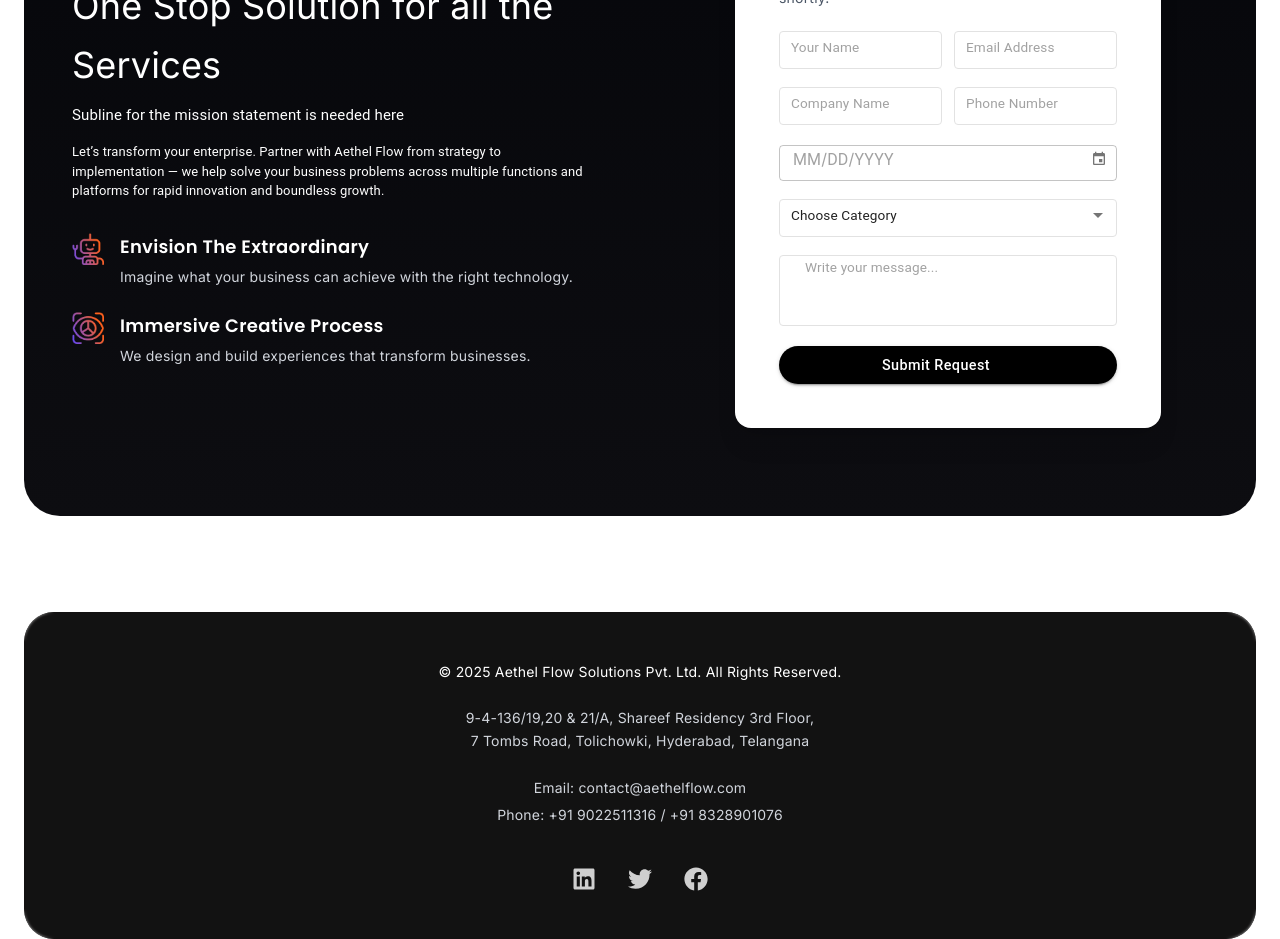
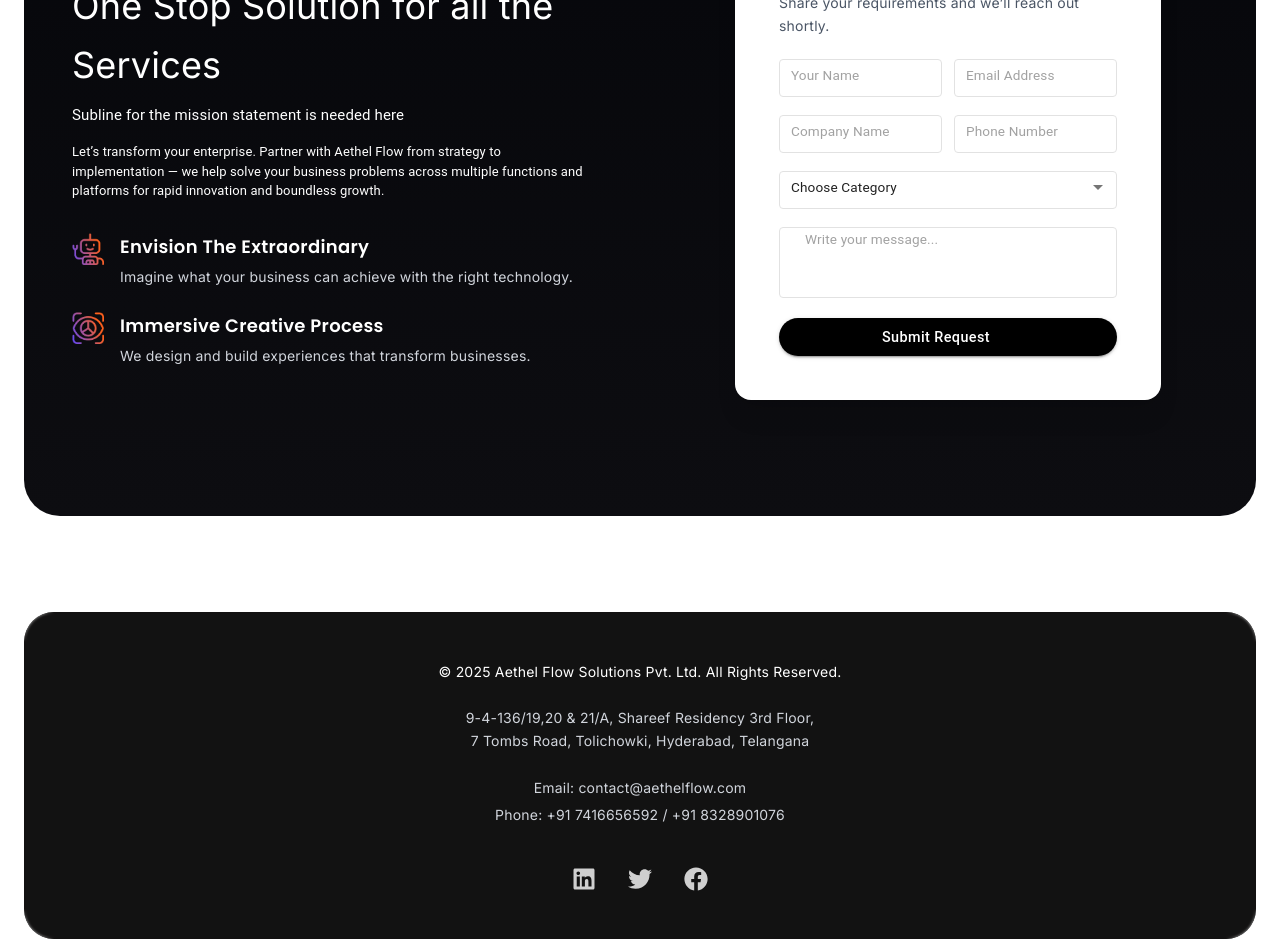
Before and after one commit to aethelflow-solutions/AethelSite, a Next.js app: page / in a window 1280 px wide. Shown: the part 3880-4819 px from the top of the page. Built offline with nearby package versions, Linux system fonts and the light colour scheme; some icons are missing.

Commit message:
footer number updated

```diff
--- a/app/components/ContactForm.tsx
+++ b/app/components/ContactForm.tsx
@@ -3,10 +3,7 @@
 import React, { useState, useCallback, useRef, useEffect } from "react";
 import { TextField, MenuItem, Button, Card } from "@mui/material";
 import ArrowForwardIcon from "@mui/icons-material/ArrowForward";
-import { LocalizationProvider } from "@mui/x-date-pickers/LocalizationProvider";
-import { AdapterDayjs } from "@mui/x-date-pickers/AdapterDayjs";
-import { DatePicker } from "@mui/x-date-pickers/DatePicker";
-import { Dayjs } from "dayjs";
+import emailjs from "@emailjs/browser";
 
 interface FormData {
   name: string;
@@ -65,16 +62,22 @@
     return () => obs.disconnect();
   }, []);
 
-  const validateForm = useCallback(() => {
-    const e: FormErrors = {};
-    if (!form.name.trim()) e.name = "Name is required";
-    if (!form.email.trim()) e.email = "Email is required";
-    else if (!EMAIL_REGEX.test(form.email)) e.email = "Invalid email";
-    if (!form.phone.trim()) e.phone = "Phone is required";
-    else if (!PHONE_REGEX.test(form.phone)) e.phone = "Invalid phone";
-    if (!form.message.trim()) e.message = "Message is required";
-    setErrors(e);
-    return Object.keys(e).length === 0;
+  const validateForm = useCallback((): boolean => {
+    const newErrors: FormErrors = {};
+
+    if (!form.name.trim()) newErrors.name = "Name is required";
+    if (!form.email.trim()) newErrors.email = "Email is required";
+    else if (!EMAIL_REGEX.test(form.email))
+      newErrors.email = "Please enter a valid email";
+
+    if (!form.phone.trim()) newErrors.phone = "Phone is required";
+    else if (!PHONE_REGEX.test(form.phone))
+      newErrors.phone = "Please enter a valid phone number";
+
+    if (!form.message.trim()) newErrors.message = "Message is required";
+
+    setErrors(newErrors);
+    return Object.keys(newErrors).length === 0;
   }, [form]);
 
   const handleChange = (e: React.ChangeEvent<HTMLInputElement>) => {
@@ -82,13 +85,50 @@
     setForm((p) => ({ ...p, [name]: value }));
   };
 
-  const handleSubmit = async (e: React.FormEvent) => {
+  const handleSubmit = async (e: React.FormEvent<HTMLFormElement>) => {
     e.preventDefault();
     if (!validateForm()) return;
+
     setSubmitting(true);
-    await new Promise((r) => setTimeout(r, 800));
-    setForm(initialFormState);
-    setSubmitting(false);
+    try {
+      const contactTemplateParams = {
+        from_name: form.name,
+        from_email: form.email,
+        company: form.company || "N/A",
+        phone: form.phone || "N/A",
+        service: form.service,
+        message: form.message,
+        reply_to_email: process.env.NEXT_PUBLIC_EMAILJS_REPLY_TO_EMAIL!,
+      };
+
+      const response = await emailjs.send(
+        process.env.NEXT_PUBLIC_EMAILJS_SERVICE_ID!,
+        process.env.NEXT_PUBLIC_EMAILJS_CONTACT_TEMPLATE_ID!,
+        contactTemplateParams,
+        process.env.NEXT_PUBLIC_EMAILJS_PUBLIC_KEY
+      );
+
+      if (response.status === 200) {
+        setForm(initialFormState);
+
+        const welcomeTemplateParams = {
+          from_name: form.name,
+          from_email: form.email,
+          service: form.service,
+        };
+
+        await emailjs.send(
+          process.env.NEXT_PUBLIC_EMAILJS_SERVICE_ID!,
+          process.env.NEXT_PUBLIC_EMAILJS_THANKYOU_TEMPLATE_ID!,
+          welcomeTemplateParams,
+          process.env.NEXT_PUBLIC_EMAILJS_PUBLIC_KEY
+        );
+      }
+    } catch (err) {
+      console.error("Failed to send email:", err);
+    } finally {
+      setSubmitting(false);
+    }
   };
 
   const textFieldSx = {
@@ -130,7 +170,6 @@
       <form className="flex flex-col gap-3" onSubmit={handleSubmit}>
         <div className="grid md:grid-cols-2 gap-3">
           <TextField
-            id="contact-name"
             size="small"
             name="name"
             placeholder="Your Name"
@@ -142,7 +181,6 @@
             sx={textFieldSx}
           />
           <TextField
-            id="contact-email"
             size="small"
             name="email"
             placeholder="Email Address"
@@ -157,7 +195,6 @@
 
         <div className="grid md:grid-cols-2 gap-3">
           <TextField
-            id="contact-company"
             size="small"
             name="company"
             placeholder="Company Name"
@@ -167,7 +204,6 @@
             sx={textFieldSx}
           />
           <TextField
-            id="contact-phone"
             size="small"
             name="phone"
             placeholder="Phone Number"
@@ -180,55 +216,7 @@
           />
         </div>
 
-        {/* ✅ SMALLER ICON + LESS PADDING */}
-        <LocalizationProvider dateAdapter={AdapterDayjs}>
-          <DatePicker
-            value={form.date}
-            onChange={(v) => setForm((p) => ({ ...p, date: v }))}
-            slotProps={{
-              textField: {
-                size: "small",
-                fullWidth: true,
-                sx: {
-                  ...textFieldSx,
-                  "& .MuiInputAdornment-root svg": {
-                    fontSize: "1rem", // 👈 smaller calendar icon
-                  },
-                },
-                InputProps: { sx: { height: 44 } },
-              },
-              popper: {
-                sx: {
-                  "& .MuiPaper-root": {
-                    minWidth: 210,
-                    padding: "2px", // 👈 reduced padding
-                    transform: "scale(0.85)",
-                    transformOrigin: "top left",
-                  },
-                  "& .MuiPickersDay-root": {
-                    width: 26,
-                    height: 26,
-                    fontSize: "0.7rem",
-                    margin: "1px",
-                  },
-                  "& .MuiDayCalendar-weekDayLabel": {
-                    width: 26,
-                    fontSize: "0.65rem",
-                  },
-                  "& .MuiPickersFadeTransitionGroup-root": {
-                    minHeight: 165,
-                  },
-                  "& .MuiPickersCalendarHeader-label": {
-                    fontSize: "0.72rem",
-                  },
-                },
-              },
-            }}
-          />
-        </LocalizationProvider>
-
         <TextField
-          id="contact-service"
           size="small"
           select
           name="service"
@@ -247,7 +235,6 @@
         </TextField>
 
         <TextField
-          id="contact-message"
           size="small"
           name="message"
           placeholder="Write your message..."
--- a/app/components/Footer.tsx
+++ b/app/components/Footer.tsx
@@ -58,8 +58,8 @@
 
             <p>
               Phone:{" "}
-              <a href="tel:+919022511316" className="hover:text-white">
-                +91 9022511316
+              <a href="tel:+917416656592" className="hover:text-white">
+                +91 7416656592
               </a>{" "}
               /{" "}
               <a href="tel:+918328901076" className="hover:text-white">
```
